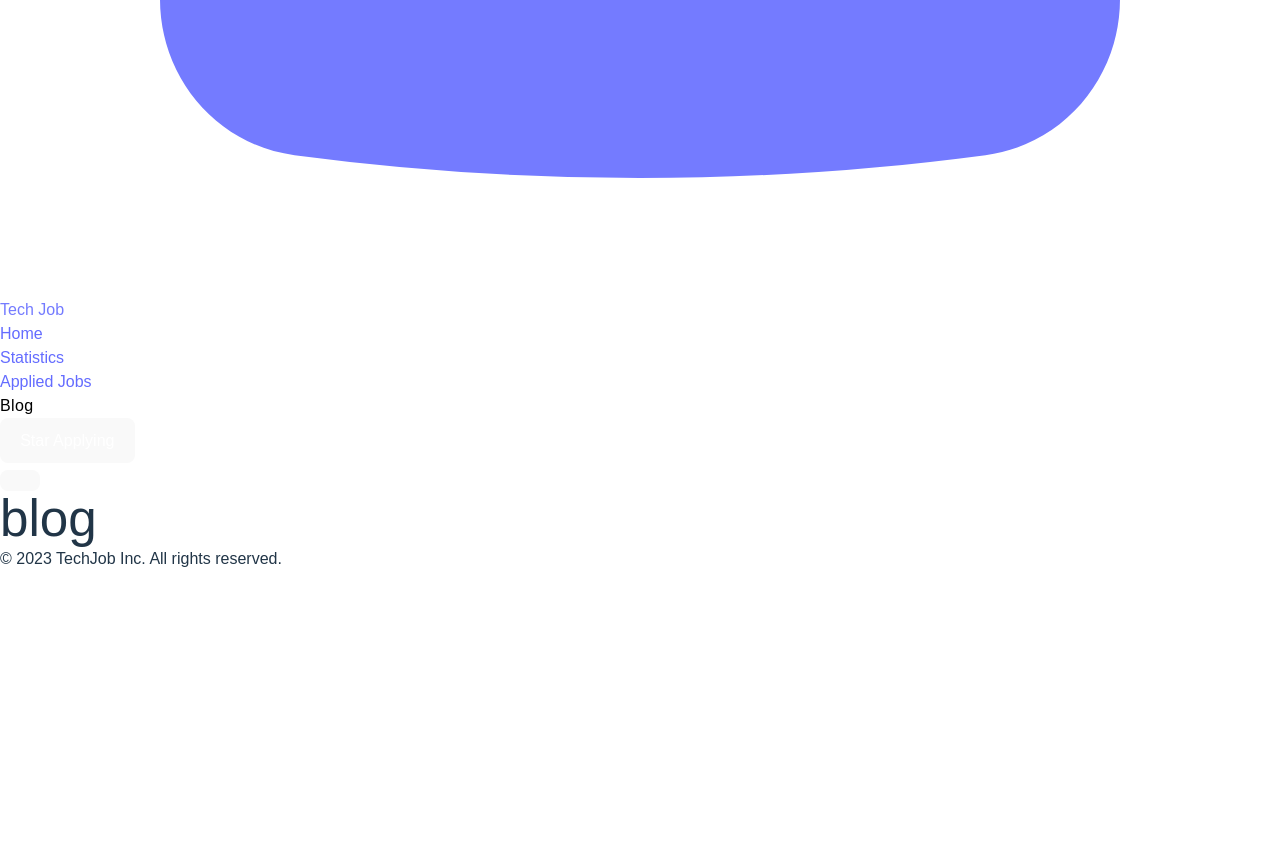
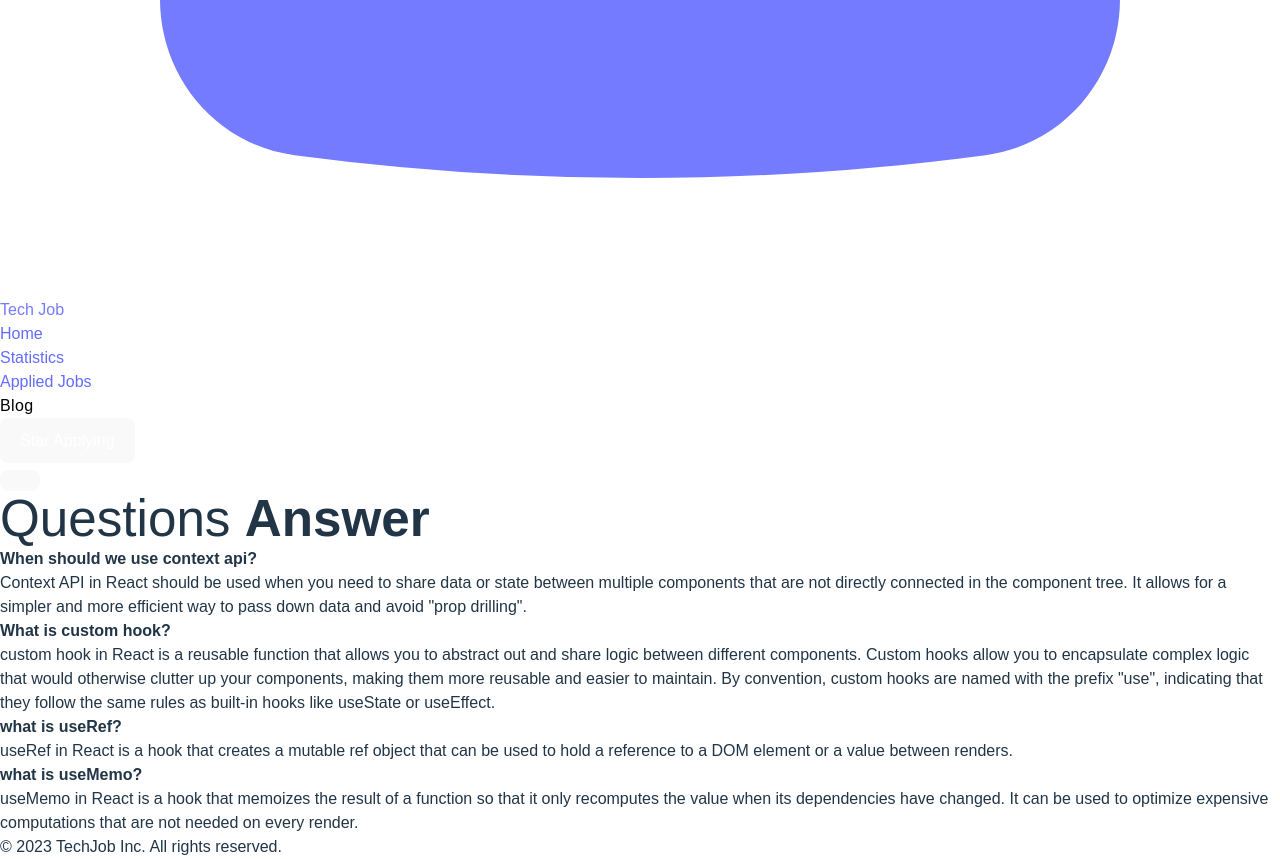
Before and after one commit to arifremal/tech-job, a React (Vite) app: page /blog in a window 1280 px wide. Shown: the part 982-1841 px from the top of the page. Before the commit the page ends 1553 px from the top, so only its background shows below. Built offline with nearby package versions, Linux system fonts and the light colour scheme.

Commit message:
question anster added

```diff
--- a/src/Components/Blog.jsx
+++ b/src/Components/Blog.jsx
@@ -1,11 +1,55 @@
-import React from 'react';
+import React from "react";
 
 const Blog = () => {
-    return (
-        <div>
-            <h1>blog</h1>
-        </div>
-    );
+  return (
+    <div>
+      <h1 className="text-center text-2xl pt-4 text-black font-bold">
+        {" "}
+        Questions <strong className="text-purple-900">Answer</strong>
+      </h1>
+
+      <div className="p-6 space-y-2">
+        <p>
+          <strong>When should we use context api?</strong>
+        </p>
+        <p className="text-black font-light">
+          Context API in React should be used when you need to share data or
+          state between multiple components that are not directly connected in
+          the component tree. It allows for a simpler and more efficient way to
+          pass down data and avoid "prop drilling".
+        </p>
+        <p>
+          <strong>What is custom hook?</strong>
+        </p>
+        <p className="text-black te">
+          custom hook in React is a reusable function that allows you to
+          abstract out and share logic between different components. Custom
+          hooks allow you to encapsulate complex logic that would otherwise
+          clutter up your components, making them more reusable and easier to
+          maintain. By convention, custom hooks are named with the prefix "use",
+          indicating that they follow the same rules as built-in hooks like
+          useState or useEffect.
+        </p>
+        <p>
+          <strong>what is useRef?</strong>
+        </p>
+        <p className="text-black te">
+          useRef in React is a hook that creates a mutable ref object that can
+          be used to hold a reference to a DOM element or a value between
+          renders.
+        </p>
+        <p>
+          <strong>what is useMemo?</strong>
+        </p>
+        <p className="text-black te">
+          useMemo in React is a hook that memoizes the result of a function so
+          that it only recomputes the value when its dependencies have changed.
+          It can be used to optimize expensive computations that are not needed
+          on every render.
+        </p>
+      </div>
+    </div>
+  );
 };
 
 export default Blog;
```
